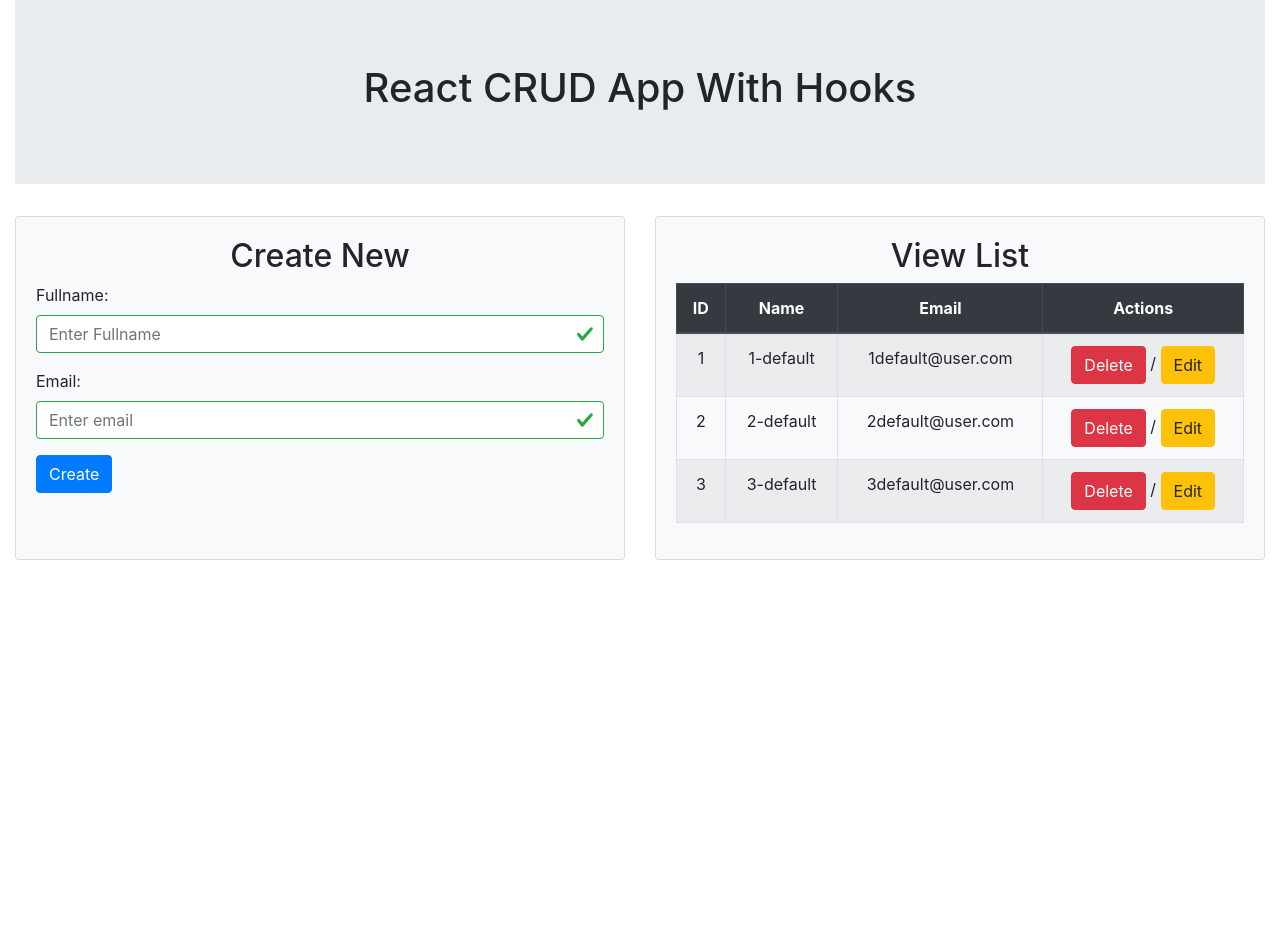
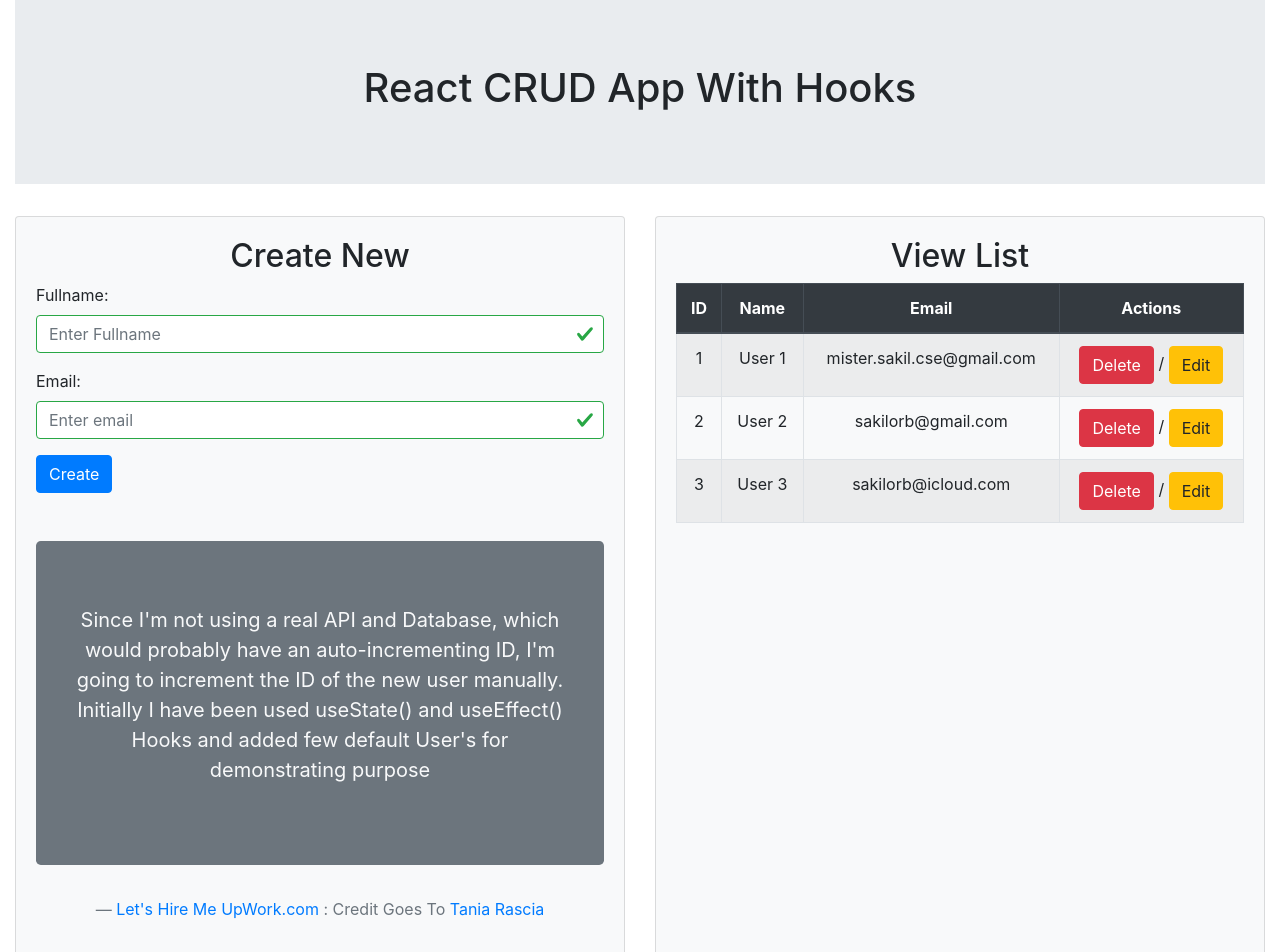
Before and after one commit to mistersakil/react-crud-app-with-hooks, a React (Create React App) app: page / in a window 1280 px wide. Shown: the top 952 px of the page. Before the commit the page ends 800 px from the top, so only its background shows below. Built offline with nearby package versions, Linux system fonts and the light colour scheme.

Commit message:
Final touch

```diff
--- a/src/App.js
+++ b/src/App.js
@@ -5,9 +5,9 @@ import FormUpdate from './Component/FormUpdate'
 function App() {
   const tableFields = ['ID', 'Name','Email','Actions']
   const initianData = [
-    {id: 1, name: '1-default', email: '1default@user.com'},
-    {id: 2, name: '2-default', email: '2default@user.com'},
-    {id: 3, name: '3-default', email: '3default@user.com'},
+    {id: 1, name: 'User 1', email: 'mister.sakil.cse@gmail.com'},
+    {id: 2, name: 'User 2', email: 'sakilorb@gmail.com'},
+    {id: 3, name: 'User 3', email: 'sakilorb@icloud.com'},
   ]
 
   const [users, setUsers] = useState(initianData)
--- a/src/Component/Form.jsx
+++ b/src/Component/Form.jsx
@@ -1,4 +1,4 @@
-import React, {useState} from "react";
+import React, {useState, Fragment} from "react";
 
 export default function Form(props) {
 	const defaultUserInfo = {id:null, name:'', email:''}
@@ -23,6 +23,7 @@ export default function Form(props) {
 
 	}
 	return (
+	    <Fragment>
 	    <form onSubmit={formSubmitHandler} className="was-validated text-left">
 	      	<div className="form-group">
 		        <label htmlFor="name">Fullname:</label>
@@ -48,5 +49,14 @@ export default function Form(props) {
 		  	}
 
 	    </form>
+	    <blockquote class="blockquote mt-5">
+		  	<div class="jumbotron bg-secondary text-light">
+		  		<p>
+		   		Since I'm not using a real API and Database, which would probably have an auto-incrementing ID, I'm going to increment the ID of the new user manually. Initially I have been used useState() and useEffect() Hooks and added few default User's for demonstrating purpose
+		   		</p>
+			</div>
+		   <footer class="blockquote-footer"><a href="https://www.upwork.com/o/companies/~011335ddde8074293a/" target="_blank">Let's Hire Me UpWork.com</a> : Credit Goes To <a href="https://www.taniarascia.com/" target="_blank">Tania Rascia</a></footer>
+		</blockquote>
+		</Fragment>
 	);
 }
```
Also changed, not shown: 1 other file (tests, documents, lock files or other folders).
